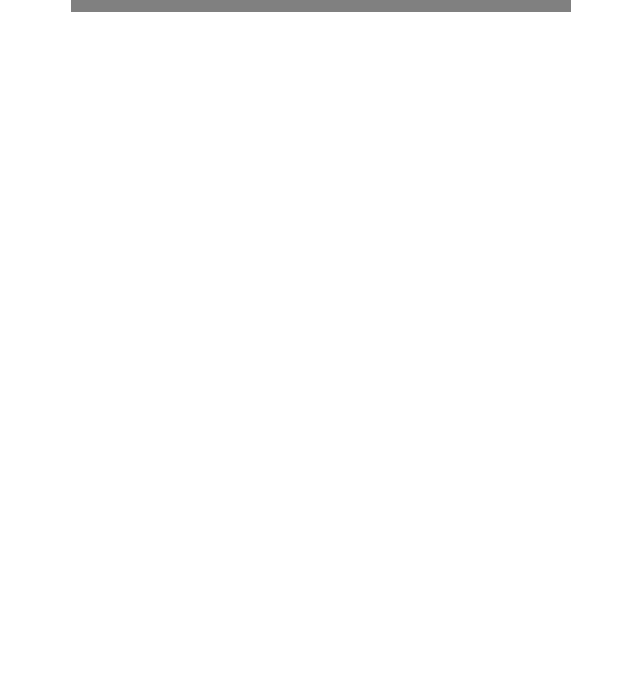
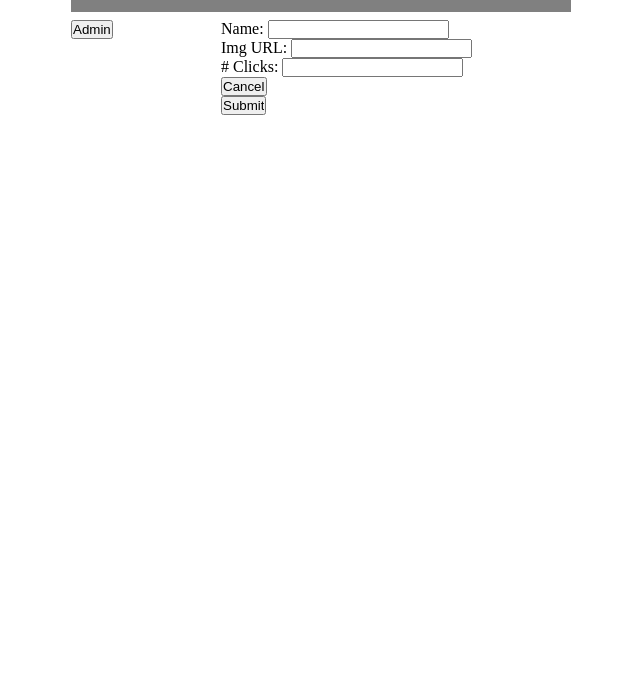
Before and after one commit to joeSzaf/Cat-Clicker, a plain HTML site: page index.html in a window 1280 px wide. Shown: the part 107-800 px from the top of the page, without its empty margins (319-959 px from the left). Drawn offline with nearby package versions, Linux system fonts and the light colour scheme.

Commit message:
start adding admin functionalities to pro version

```diff
--- a/css/index.css
+++ b/css/index.css
@@ -82,3 +82,25 @@ h3 {
 .cat-details-div {
   padding: 0.5em;
 }
+
+#admin-container {
+  width: 100%;
+  float: left;
+}
+
+#admin-button-div {
+  width: 30%;
+  float: left;
+  padding-top: 0.5em;
+}
+
+#admin-pannel {
+  width: 70%;
+  height: 300px;
+  float: left;
+  padding-top: 0.5em;
+}
+
+.admin-label {
+  width: 200px;
+}
--- a/index.html
+++ b/index.html
@@ -18,7 +18,33 @@
         <p id='click-description'>Please choose which cat to click!</p>
       </div>
       <div id='cat-container'>
-
+      </div>
+      <div id='admin-container'>
+        <div id='admin-button-div'>
+          <button>Admin</button>
+        </div>
+        <div id='admin-pannel'>
+          <form>
+            <div>
+              <label for='admin-namee' class='admin-label'>Name:</label>
+              <input type="text" id='admin-name' name="admin-cat-name"><br>
+            </div>
+            <div>
+              <label for='admin-img' class='admin-label'>Img URL:</label>
+              <input type="text" id='admin-img' name="admin-cat-img"><br>
+            </div>
+            <div>
+              <label for='admin-clicks' class='admin-label'># Clicks:</label>
+              <input type="text" id='admin-clicks' name="admin-cat-clicks"><br>
+            </div>
+            <div>
+              <button>Cancel</button>
+            </div>
+            <div>
+              <input type="submit" value="Submit">
+            </div>
+          </form>
+        </div>
       </div>
     </div>
     <script src="js/app.js"></script>
--- a/js/app.js
+++ b/js/app.js
@@ -149,5 +149,41 @@ $(function(){
         catDisplayView.clickCount.text(count);
       }
     };
+
+    var adminView = {
+
+      adminActive: false,
+
+      init: function() {
+        this.catContainer = $('#cat-container')
+        this.cat = $('#cat-pic');
+        this.catPic = $('.cat-pic');
+        ;
+      },
+
+      // update cat and information for cat
+      render: function(){
+        var name = octopus.getCatName();
+        var CatId = octopus.getCatId();
+        var clicks = octopus.getClickCount();
+
+        catDisplayView.catContainer.html(`<div class='cat-picture-div'>
+          <img src='img/cat${CatId}.jpg' class='cat-pic' id='cat${CatId}'>
+        </div>
+        <div class='cat-details-div'>
+          <h2>${name}</h2>
+          <h3>Has been clicked <span id='click-count'>${clicks}</span> times!</h3>
+        </div>`);
+
+        this.clickCount = $('#click-count');
+
+        $('img').click(function(e){
+          e.preventDefault();
+          octopus.increment();
+        });
+
+      }
+      };
+
   octopus.init();
 });
```
